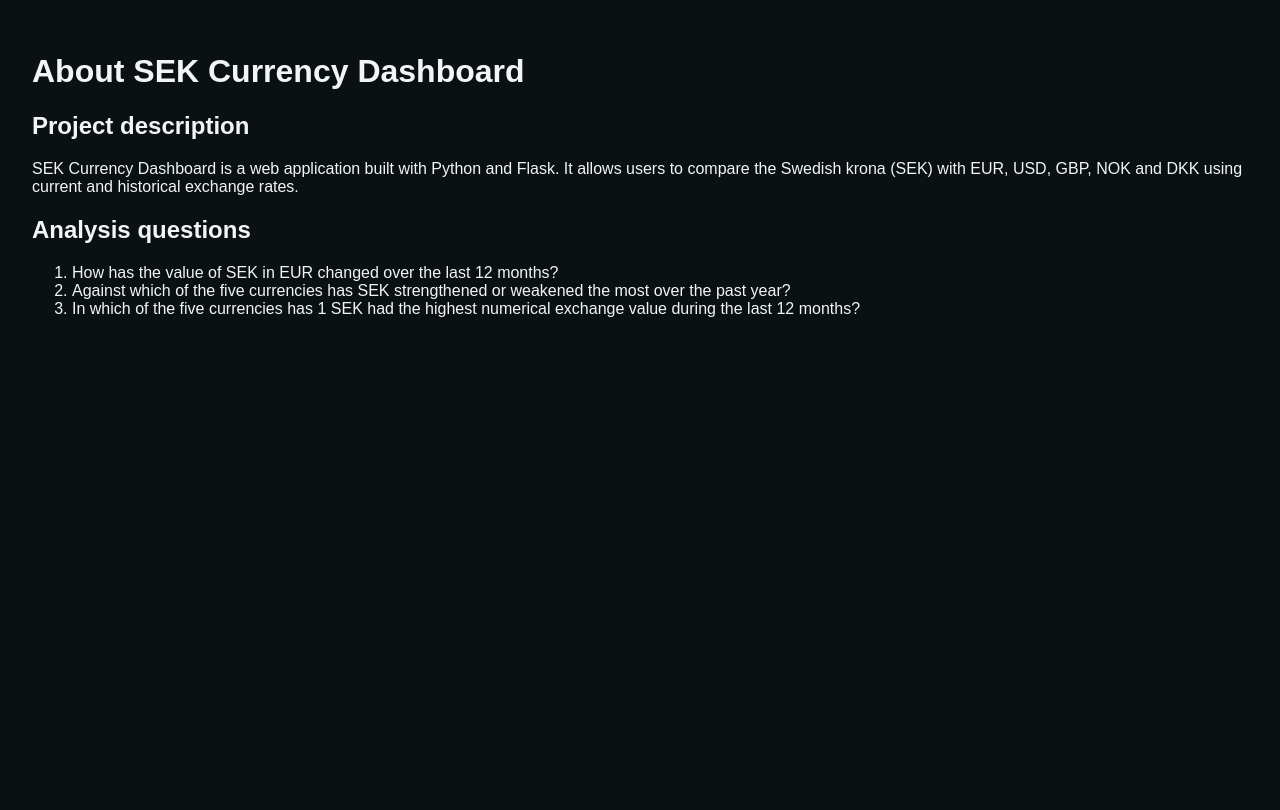
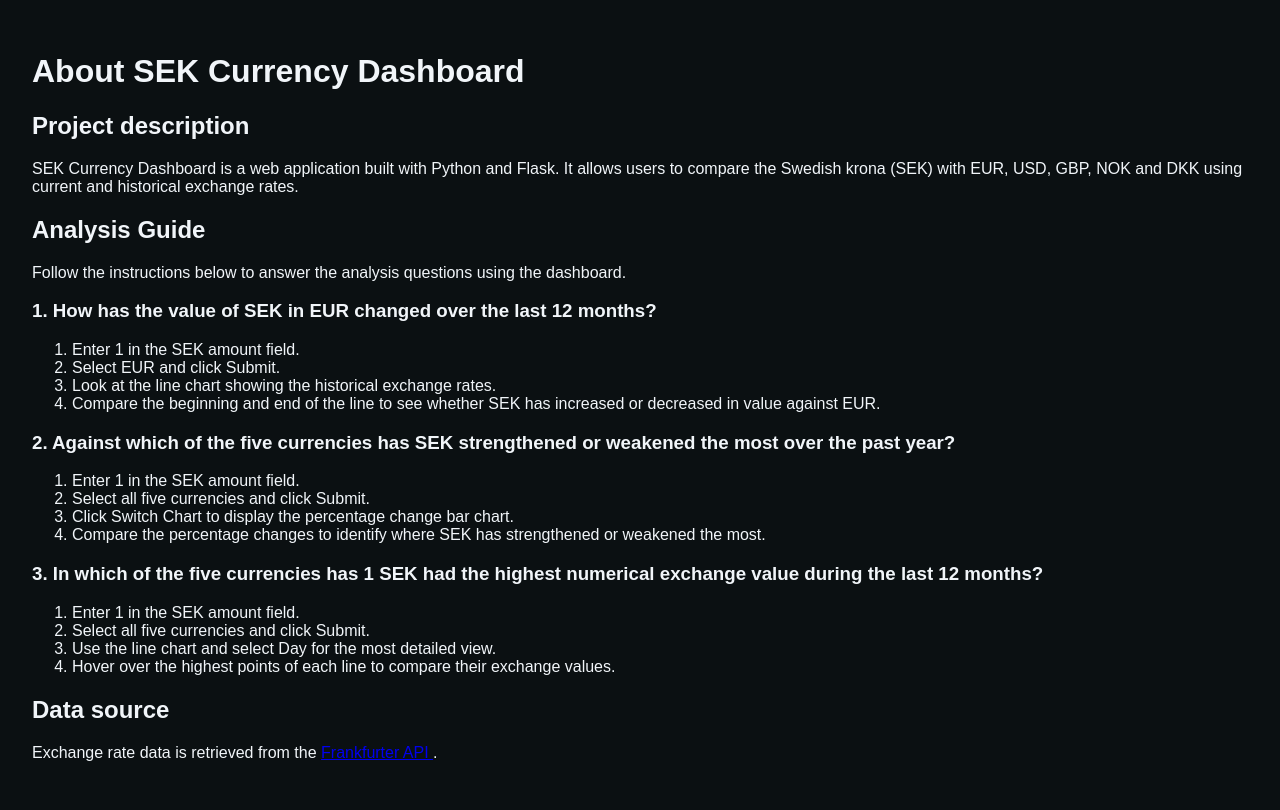
Before and after one commit to DaemonOberg/currency-dashboard, a Flask app: page /info in a window 1280 px wide. Shown: the part 63-873 px from the top of the page. Before the commit the page ends 380 px from the top, so only its background shows below. Run offline with Flask 3, Linux system fonts and the light colour scheme.

Commit message:
feat: update analysis section in info.html for clarity and add data source reference

```diff
--- a/templates/info.html
+++ b/templates/info.html
@@ -1,16 +1,51 @@
+
 {% extends "base.html" %}
+
 {% block content %}
     <h1>About SEK Currency Dashboard</h1>
+
     <h2>Project description</h2>
     <p>
         SEK Currency Dashboard is a web application built with Python and Flask.
         It allows users to compare the Swedish krona (SEK) with EUR, USD, GBP,
         NOK and DKK using current and historical exchange rates.
     </p>
-    <h2>Analysis questions</h2>
+
+    <h2>Analysis Guide</h2>
+    <p>
+        Follow the instructions below to answer the analysis questions
+        using the dashboard.
+    </p>
+
+    <h3>1. How has the value of SEK in EUR changed over the last 12 months?</h3>
     <ol>
-        <li>How has the value of SEK in EUR changed over the last 12 months?</li>
-        <li>Against which of the five currencies has SEK strengthened or weakened the most over the past year?</li>
-        <li>In which of the five currencies has 1 SEK had the highest numerical exchange value during the last 12 months?</li>
+        <li>Enter 1 in the SEK amount field.</li>
+        <li>Select EUR and click Submit.</li>
+        <li>Look at the line chart showing the historical exchange rates.</li>
+        <li>Compare the beginning and end of the line to see whether SEK has increased or decreased in value against EUR.</li>
     </ol>
+
+    <h3>2. Against which of the five currencies has SEK strengthened or weakened the most over the past year?</h3>
+    <ol>
+        <li>Enter 1 in the SEK amount field.</li>
+        <li>Select all five currencies and click Submit.</li>
+        <li>Click Switch Chart to display the percentage change bar chart.</li>
+        <li>Compare the percentage changes to identify where SEK has strengthened or weakened the most.</li>
+    </ol>
+
+    <h3>3. In which of the five currencies has 1 SEK had the highest numerical exchange value during the last 12 months?</h3>
+    <ol>
+        <li>Enter 1 in the SEK amount field.</li>
+        <li>Select all five currencies and click Submit.</li>
+        <li>Use the line chart and select Day for the most detailed view.</li>
+        <li>Hover over the highest points of each line to compare their exchange values.</li>
+    </ol>
+
+    <h2>Data source</h2>
+    <p>
+        Exchange rate data is retrieved from the
+        <a href="https://frankfurter.dev/" target="_blank" rel="noopener noreferrer">
+            Frankfurter API
+        </a>.
+    </p>
 {% endblock %}
```
